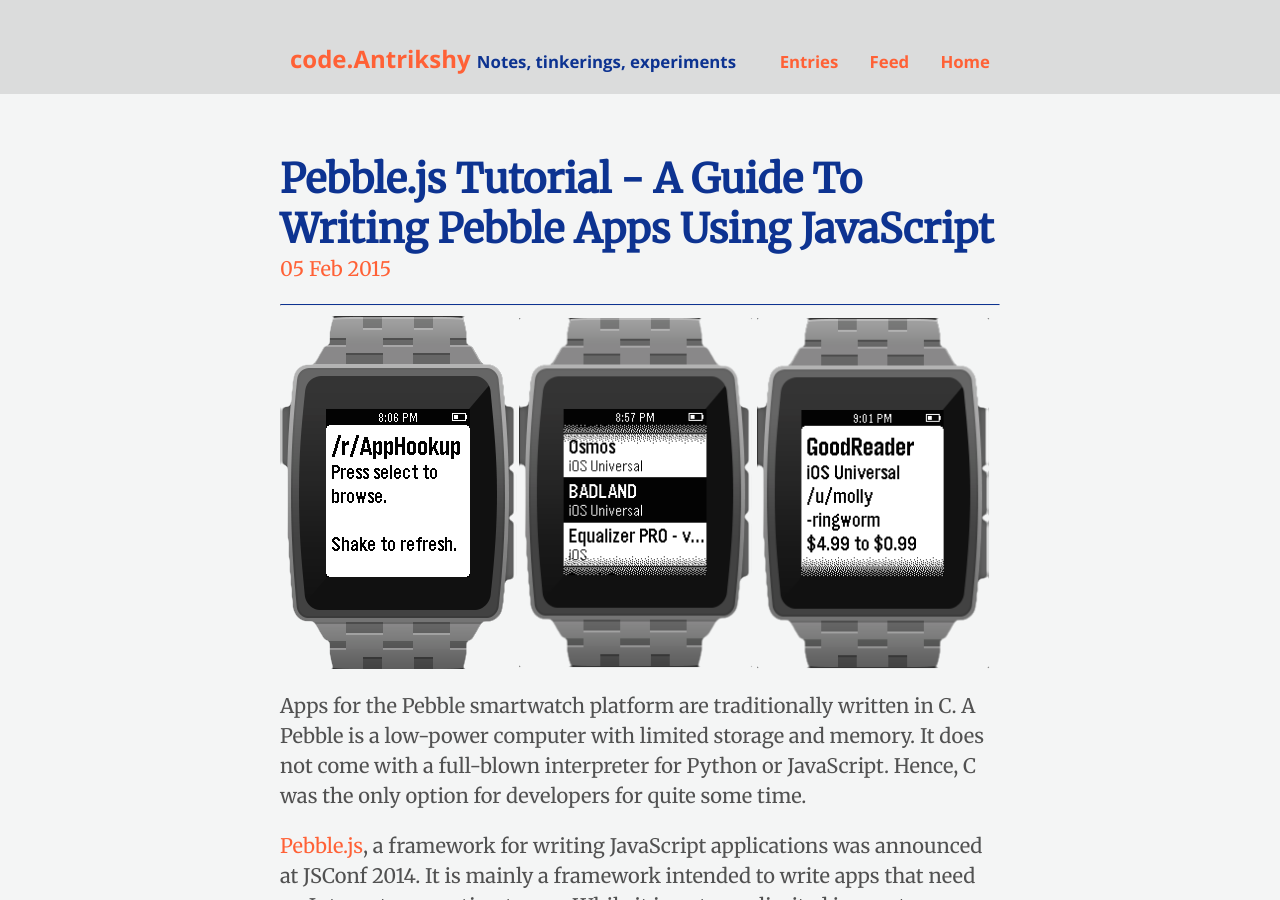
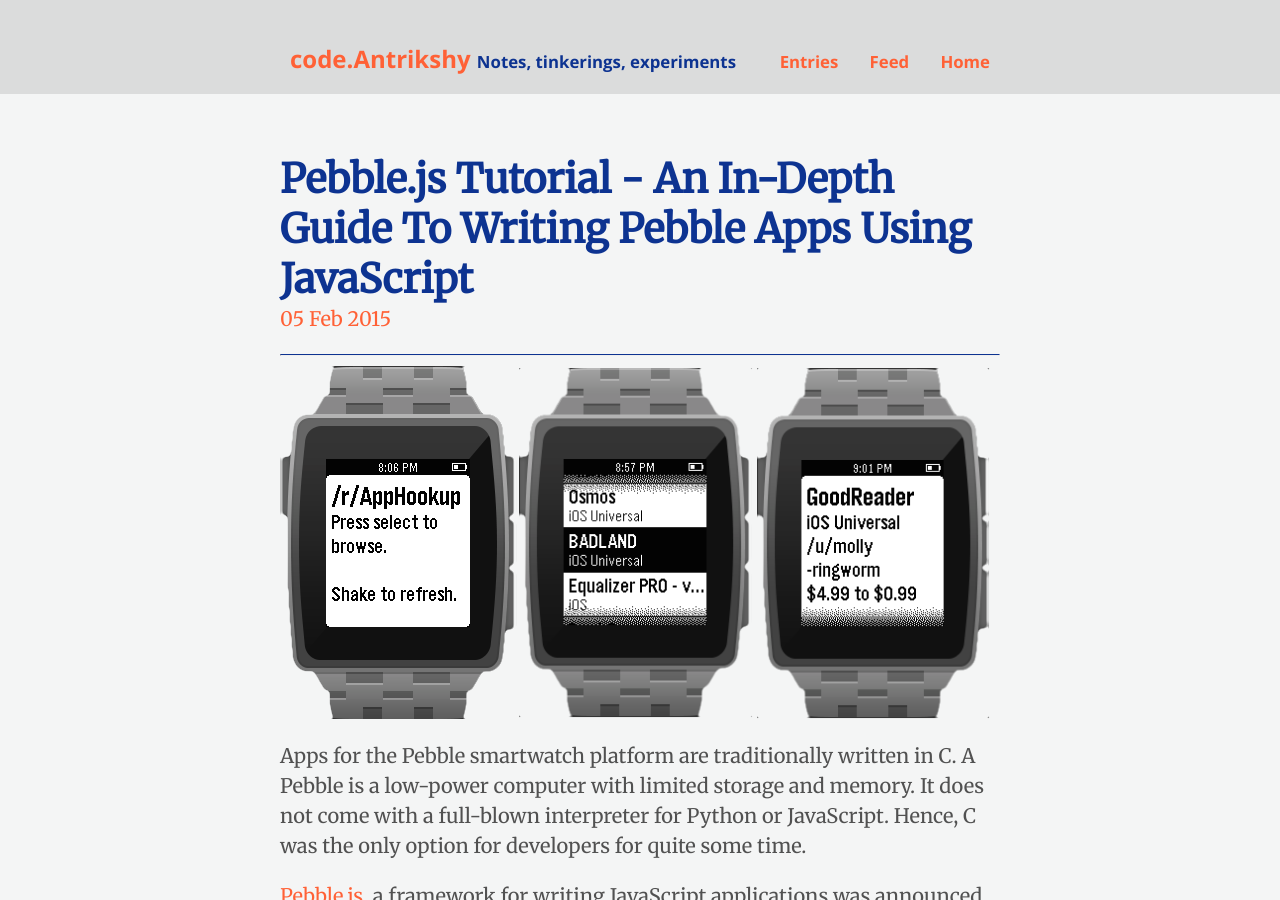
Before and after one commit to Antrikshy/antrikshy.github.io, a Jekyll site: the page built from _posts/2015-02-05-pebble-js-tutorial-a-guide-to-writing-pebble-apps-using-javascript.md, in a window 1280 px wide and 900 px high. Built offline with Jekyll 4.4.1, drawn with Linux system fonts in a browser that asks for light colours; Markdown is read by kramdown in place of the engine named in the settings; comment, search, counter and statistics services are not loaded.

Commit message:
Changed Pebble.js tutorial title

```diff
--- a/_posts/2015-02-05-pebble-js-tutorial-a-guide-to-writing-pebble-apps-using-javascript.md
+++ b/_posts/2015-02-05-pebble-js-tutorial-a-guide-to-writing-pebble-apps-using-javascript.md
@@ -1,6 +1,6 @@
 ---
 layout: post
-title: "Pebble.js Tutorial - A Guide To Writing Pebble Apps Using JavaScript"
+title: "Pebble.js Tutorial - An In-Depth Guide To Writing Pebble Apps Using JavaScript"
 permalink: "pebble-js-tutorial-a-guide-to-writing-pebble-apps-using-javascript"
 ---
 
```
